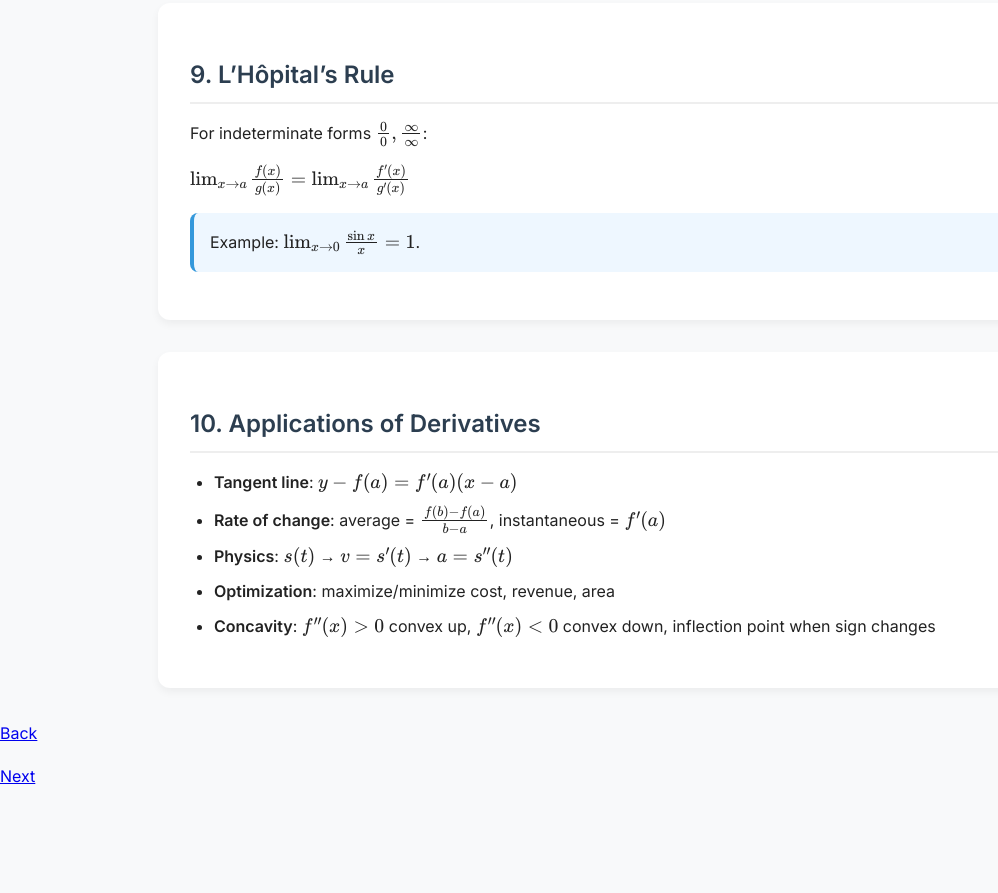
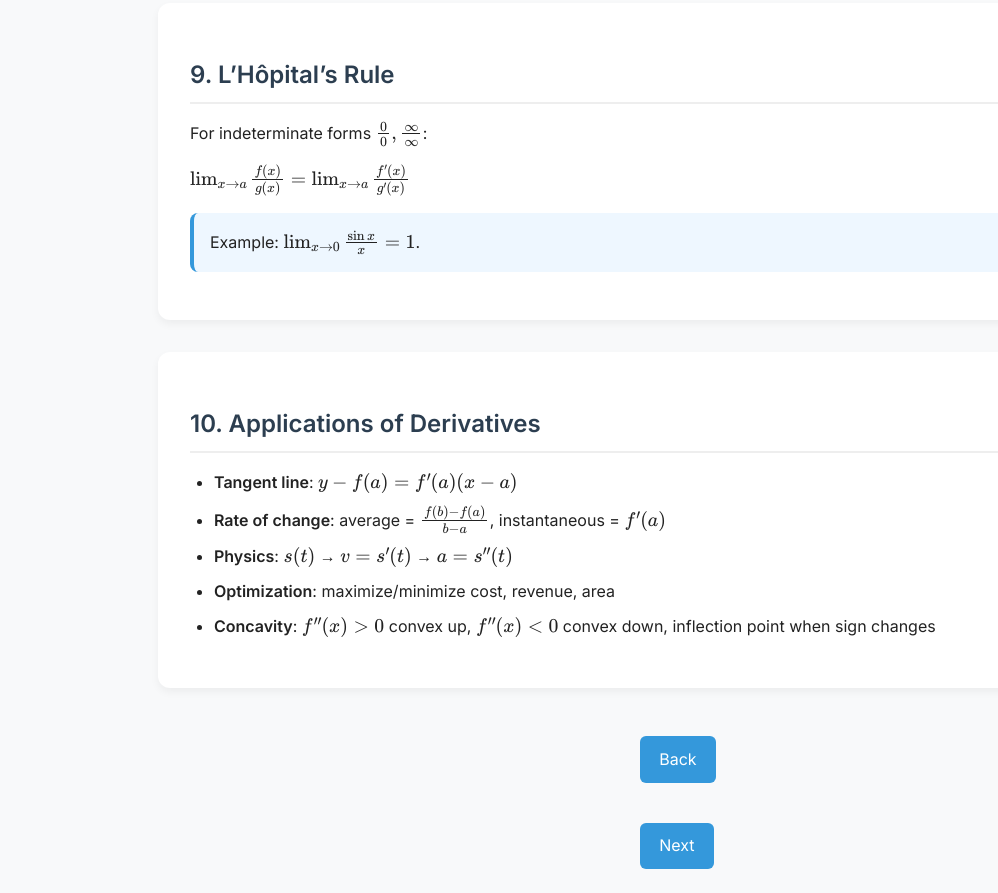
Before and after one commit to E2yeong/Calculus-Note, a plain HTML site: page index.html in a window 1280 px wide. Shown: the part 2823-3716 px from the top of the page, without its empty margins (0-998 px from the left). Before the commit the page ends 3630 px from the top, so only its background shows below. Drawn offline with nearby package versions, Linux system fonts and the light colour scheme.

Commit message:
Update index.html

```diff
--- a/index.html
+++ b/index.html
@@ -56,6 +56,17 @@
       color: #555;
       margin-bottom: 1rem;
       font-style: italic;
+    }
+    .Link {
+      display: inline-block;
+      margin-bottom: 1.5rem;
+      padding: 0.6rem 1.2rem;
+      background: #3498db;
+      color: white;
+      text-decoration: none;
+      border-radius: 6px;
+      margin-left: 50%;
+
     }
   </style>
 </head>
```
